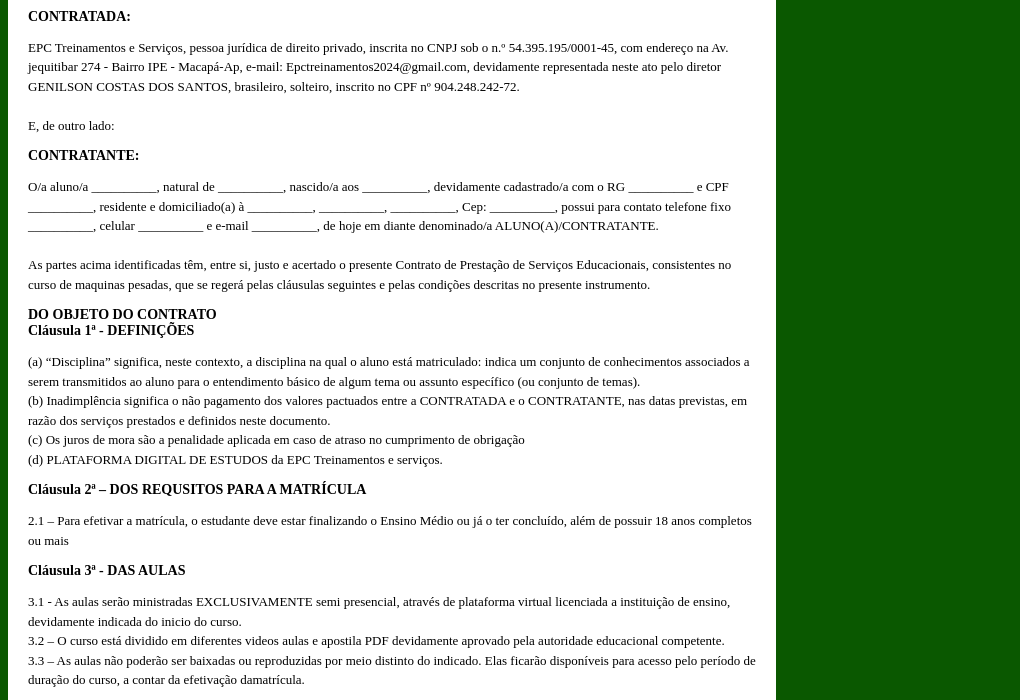
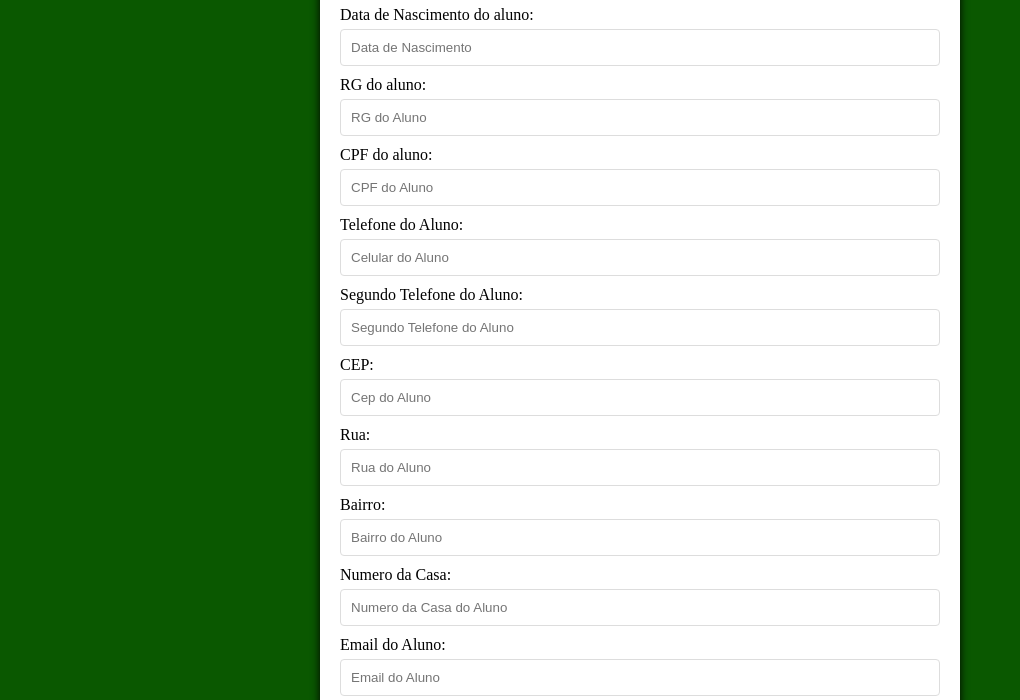
Before and after one commit to desafiogamer/GeradorContrato, a plain HTML site: page index.html in a window 1280 px wide. Shown: the part 162-862 px from the top of the page, without its empty margins (0-1020 px from the left). Drawn offline with Linux system fonts and the light colour scheme.

Commit message:
atualizando

```diff
--- a/index.html
+++ b/index.html
@@ -71,7 +71,7 @@
         </div>
     </div>
 
-    <div id="content" class="">
+    <div id="content" class="hidden">
         <div class="imgs">
             <img src="./img/icone.jpg" alt="Logo" class="logo">
         </div>
```
